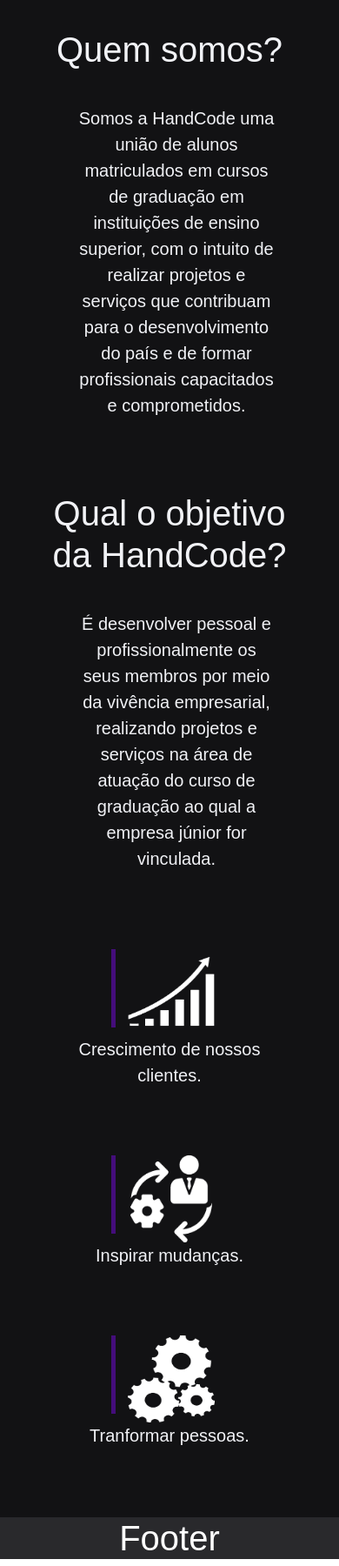
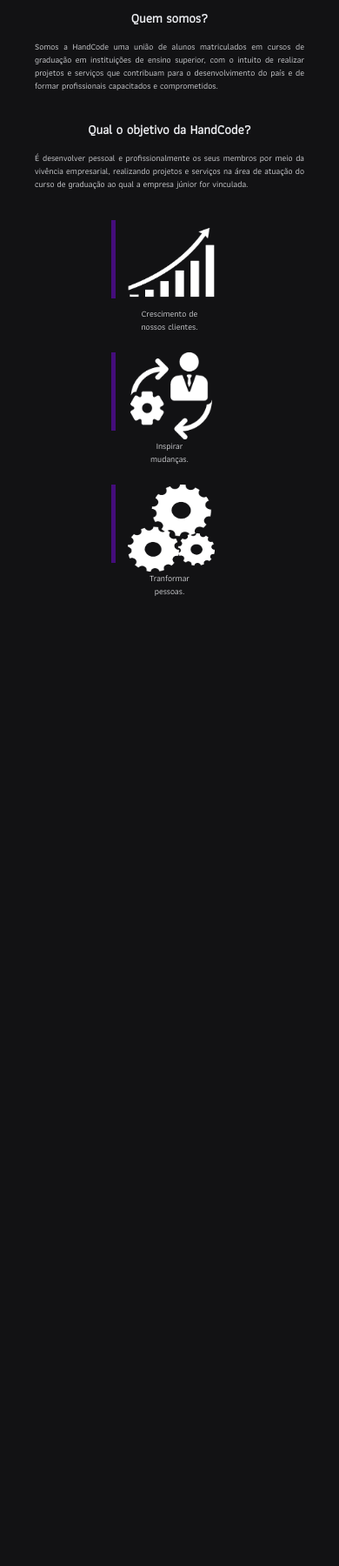
Before and after one commit to HandcodeJr/HandcodeJr.github.io, a Django app: page /sobre-nos/ in a window 390 px wide. Shown: the part 366-2166 px from the top of the page at 87% size. After the commit the page ends 1051 px from the top, so only its background shows below. Run offline with Django 3.2, Linux system fonts and the light colour scheme; some libraries are stand-ins or nearby versions; grey boxes are pictures that could not be loaded.

Commit message:
Adicionando novas imgs, e adaptando o tamanho da tela

```diff
--- a/handcode/core/static/css/style-about.css
+++ b/handcode/core/static/css/style-about.css
@@ -1,5 +1,10 @@
 * {
     font-family: 'Athiti', sans-serif;
+}
+
+body,
+html {
+    background-color: #121214;
 }
 
 
@@ -48,7 +53,7 @@
 
 /*HEADER*/
 
-.header {
+#header {
     background-color: #121214;
 }
 
@@ -75,52 +80,51 @@
 
 /*SELECTION*/
 
-.section {
+#section {
     background-color: #121214;
     padding: 10px;
     text-align: center;
+    align-items: center;
 }
 
 .titulo-secundario {
+    font-weight: bold;
+    font-size: 25px;
     text-align: center;
-    font-weight: bold;
-    font-size: 30px;
+    align-items: center;
     color: #F1F2F6;
+    padding-left: 50px;
+    padding-right: 50px;
 }
 
 .texto-info {
+    font-size: 15px;
+    color: #F1F2F6;
     text-align: center;
-    font-size: 20px;
-    color: #F1F2F6;
-}
-
-.centralizar {
-    display: flex;
-    flex-direction: column;
     align-items: center;
-    text-align: center;
-}
-
-p {
-    color: #F1F2F6;
-    padding-bottom: 45px;
-    font-size: 20px;
-    margin-left: 40px;
-    margin-right: 40px;
-    text-align: center;
+    padding-left: 50px;
+    padding-right: 50px;
 }
 
 .imagem-principal {
     width: 100px;
     height: 100px;
+    text-align: center;
     margin-left: 10px;
     margin-right: 15px;
 }
 
 .imagem-linha {
     width: 5px;
+    text-align: center;
     height: 100px;
     padding-bottom: 10px;
+}
+
+p {
+    color: #F1F2F6;
+    padding-bottom: 15px;
+    font-size: 30px;
 }
 
 @media (min-width: 575px) {
@@ -133,12 +137,32 @@ p {
     }
 }
 
+@media (max-width: 575px) {
+    .titulo-secundario {
+        margin-top: -5px;
+        font-size: 15px;
+        margin-left: -50px;
+        margin-right: -50px;
+    }
+    .texto-info {
+        font-size: 10px;
+        text-align: justify;
+        margin-left: -50px;
+        margin-right: -50px;
+    }
+    p {
+        padding-bottom: 15px;
+        font-size: 10px;
+        margin-left: -50px;
+        margin-right: -50px;
+    }
+    .imagem-principal {
+        margin-top: -25px;
+    }
+    .imagem-linha {
+        margin-top: -25px;
+    }
+}
+
 
 /*FOOTER*/
-
-.footer {
-    font-size: 20px;
-    background-color: #29292c;
-    text-align: center;
-    color: #FFFFFF;
-}
--- a/handcode/core/templates/about.html
+++ b/handcode/core/templates/about.html
@@ -9,16 +9,17 @@
     <link rel="stylesheet" href="{% static 'css/style-about.css' %}">
     <link rel="stylesheet" href="{% static 'css/bootstrap.min.css' %}">
     <link rel="stylesheet" href="{% static 'css/bootstrap.min.css.map' %}">
+    <script src="{% static 'js/jquery-3.5.1.min.js' %}"></script>
     <script src="{% static 'js/bootstrap.min.js' %}"></script>
     <script src="{% static 'js/bootstrap.min.js.map' %}"></script>
-
+    <link href="https://fonts.googleapis.com/css2?family=Athiti&display=swap" rel="stylesheet">
     <title>Sobre nós</title>
 </head>
 
 <body>
 
     <!--NAVBAR-->
-    <nav class="navbar navbar-expand-lg navbar-light fixed fundo-2">
+    <nav class="navbar navbar-expand-lg navbar-light fixed">
         <div class="container ">
             <a class="navbar-brand" href="#">
                 <img src="{% static 'images/logo.png' %}" width="140px">
@@ -41,6 +42,7 @@
                         <a class="nav-link text-dark sobre" href="/sobre-nos/">Sobre Nós</a>
                     </li>
                 </ul>
+                <br>
                 <ul class="navbar-nav ml-auto">
                     <li class="nav-item btn-contato">
                         <a href="#">Contato</a>
@@ -51,59 +53,60 @@
     </nav>
 
     <!--HEADER-->
-    <header class="header">
+    <header id="header">
+        <!--<div class="container"></div>-->
         <img class="capa" src="{% static 'images/capa-2.png' %}">
         <!--<h1 class="titulo-principal">Sobre nós</h1>-->
     </header>
 
     <!--SELECTION-->
-    <section class="section">
+    <section id="section">
         <div class="container">
             <div class="row-2">
-                <div class="col-12 titulo-secundario p-4">
-                    <h1>Quem somos?</h1>
+                <div class="col-12 p-2">
+                    <h1 class="titulo-secundario">Quem somos?</h1>
                 </div>
-                <div class="col-12 texto-info m-2">
-                    <p>Somos a HandCode uma união de alunos matriculados em cursos de graduação em instituições de ensino superior, com o intuito de realizar projetos e serviços que contribuam para o desenvolvimento do país e de formar profissionais capacitados
+                <div class="col-12">
+                    <p class="texto-info">Somos a HandCode uma união de alunos matriculados em cursos de graduação em instituições de ensino superior, com o intuito de realizar projetos e serviços que contribuam para o desenvolvimento do país e de formar profissionais capacitados
                         e comprometidos.</p>
                 </div>
             </div>
-
             <div class="row-2">
-                <div class="col-12 titulo-secundario p-4">
-                    <h1>Qual o objetivo da HandCode?</h1>
+                <div class="col-12 p-2">
+                    <h1 class="titulo-secundario">Qual o objetivo da HandCode?</h1>
                 </div>
-                <div class="col-12 texto-info m-2">
-                    <p>É desenvolver pessoal e profissionalmente os seus membros por meio da vivência empresarial, realizando projetos e serviços na área de atuação do curso de graduação ao qual a empresa júnior for vinculada.</p>
+                <div class="col-12">
+                    <p class="texto-info">É desenvolver pessoal e profissionalmente os seus membros por meio da vivência empresarial, realizando projetos e serviços na área de atuação do curso de graduação ao qual a empresa júnior for vinculada.</p>
                 </div>
             </div>
         </div>
     </section>
-    <section class="section">
+
+    <section id="section">
         <div class="container">
             <div class="row">
                 <div class="col-sm-4 p-2">
                     <img class="imagem-linha" src="{% static 'images/linha.png' %}">
                     <img class="imagem-principal" src="{% static 'images/crescimento.png' %}">
-                    <p>Crescimento de nossos clientes.</p>
+                    <p>Crescimento de<br> nossos clientes.</p>
                 </div>
                 <div class="col-sm-4 p-2">
                     <img class="imagem-linha" src="{% static 'images/linha.png' %}">
                     <img class="imagem-principal" src="{% static 'images/mudanças.png' %}">
-                    <p>Inspirar mudanças.</p>
+                    <p>Inspirar <br> mudanças.</p>
                 </div>
                 <div class="col-sm-4 p-2">
                     <img class="imagem-linha" src="{% static 'images/linha.png' %}">
                     <img class="imagem-principal" src="{% static 'images/engrenagem.png' %}">
-                    <p>Tranformar pessoas.</p>
+                    <p>Tranformar <br> pessoas.</p>
                 </div>
             </div>
         </div>
     </section>
 
     <!--RODAPÉ-->
-    <footer class="footer">
-        <h1>Footer</h1>
+    <footer>
+
     </footer>
 
 </body>
```
